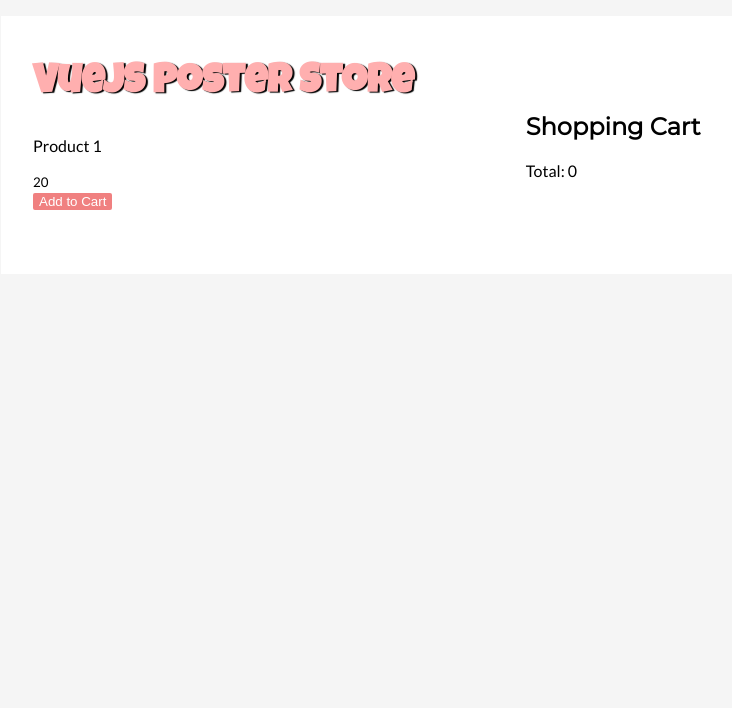
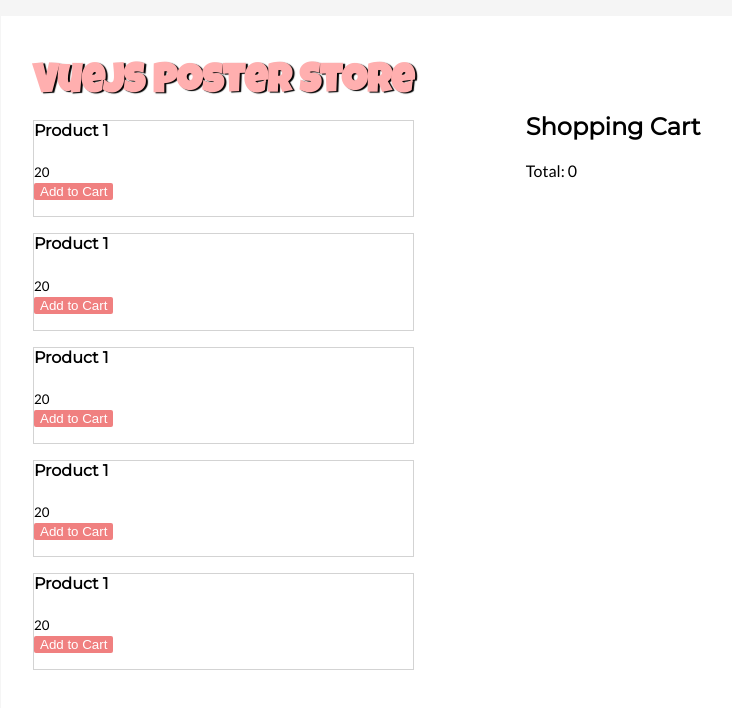
Before and after one commit to n8kolenberg/vuejs-poster-shop, a Vue app: page / in a window 1280 px wide. Shown: the top 708 px of the page, without its empty margins (31-763 px from the left). Built offline with nearby package versions, Linux system fonts and the light colour scheme; no server answers.

Commit message:
Add ability to put multiple products on the page

```diff
--- a/src/App.vue
+++ b/src/App.vue
@@ -1,5 +1,6 @@
 <template>
   <div id="app">
+    <!--This is where we inject the app through VueRouter-->
     <router-view/>
   </div>
 </template>
--- a/src/components/Poster.vue
+++ b/src/components/Poster.vue
@@ -1,10 +1,12 @@
 <template>
     <div class="products">
-        <div>
-            <p>Product 1</p>
-            <small>{{price}}</small>
+        <div class="iterable" v-for="item in amount">
+            <div>
+                <h4 class="product-title">Product 1</h4>
+                <small>{{price}}</small>
+            </div>
+            <button class="btn btn-medium btn-info add-to-cart" @click="AddToCart({by: price})">Add to Cart</button>
         </div>
-        <button class="btn btn-medium btn-info" @click="AddToCart({by: price})">Add to Cart</button>
     </div>
 </template>
 
@@ -13,7 +15,7 @@
         data() {
             return {
                 price: 20,
-                amount: 0
+                amount: 5
             }
         },
         methods: {
@@ -26,5 +28,9 @@
 </script>
 
 <style scoped>
-
+ .iterable {
+     padding-bottom: 1rem;
+     margin-bottom: 1rem;
+     border: 1px solid lightgray;
+ }
 </style>
--- a/src/components/Posters.vue
+++ b/src/components/Posters.vue
@@ -1,7 +1,7 @@
 <template>
   <div>
     <h1 class="header">{{ msg }}</h1>
-      <Poster/>
+    <Poster/>
   </div>
 </template>
 
```
